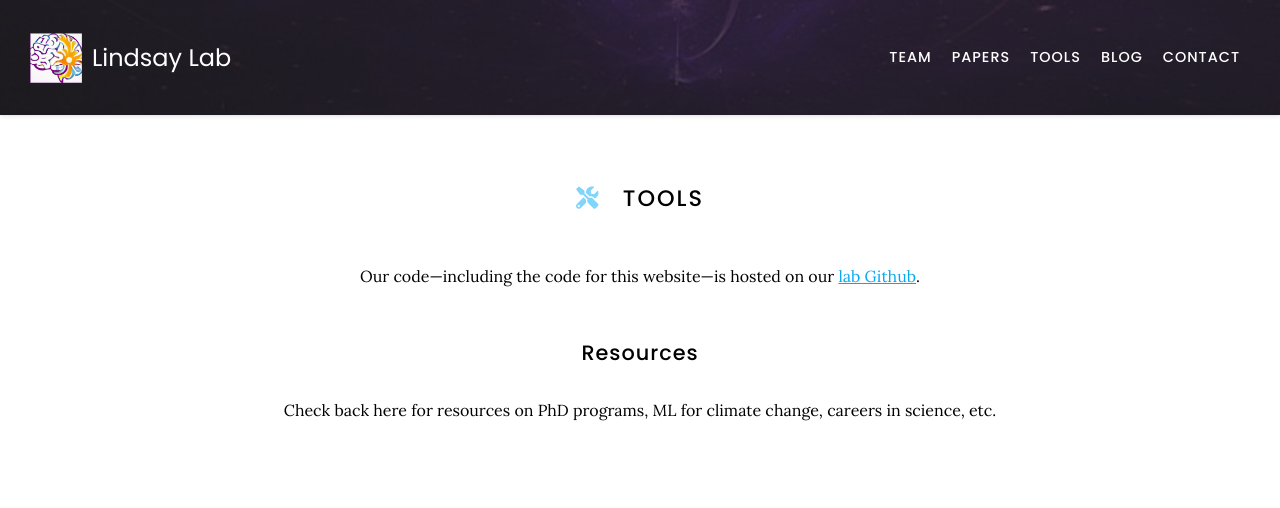
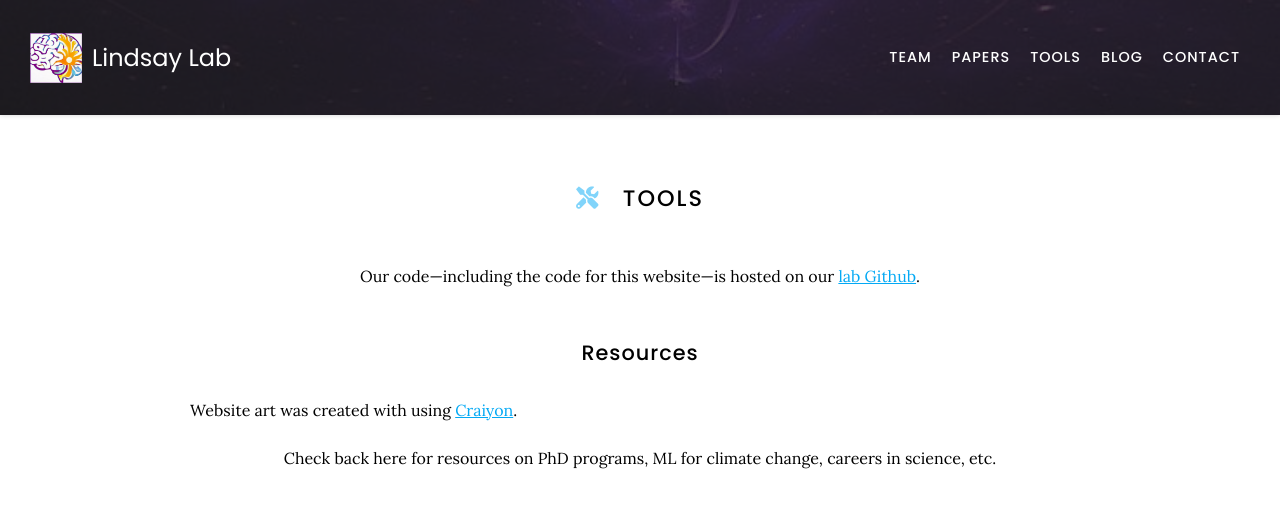
Before and after one commit to Lindsay-Lab/lindsay-lab.github.io, a Jekyll site: the page built from tools/index.md, in a window 1280 px wide. Shown: the top 508 px of the page. Built offline with Jekyll 4.4.1, drawn with Linux system fonts in a browser that asks for light colours; nearby versions of some CDN libraries.

Commit message:
Update index.md

```diff
--- a/tools/index.md
+++ b/tools/index.md
@@ -11,6 +11,8 @@ Our code&mdash;including the code for this website&mdash;is hosted on our [lab G
 {:.center}
 
 ## Resources
+Website art was created with using [Craiyon](https://www.craiyon.com/).
+
 Check back here for resources on PhD programs, ML for climate change, careers in science, etc.
 {:.center}
 
```
